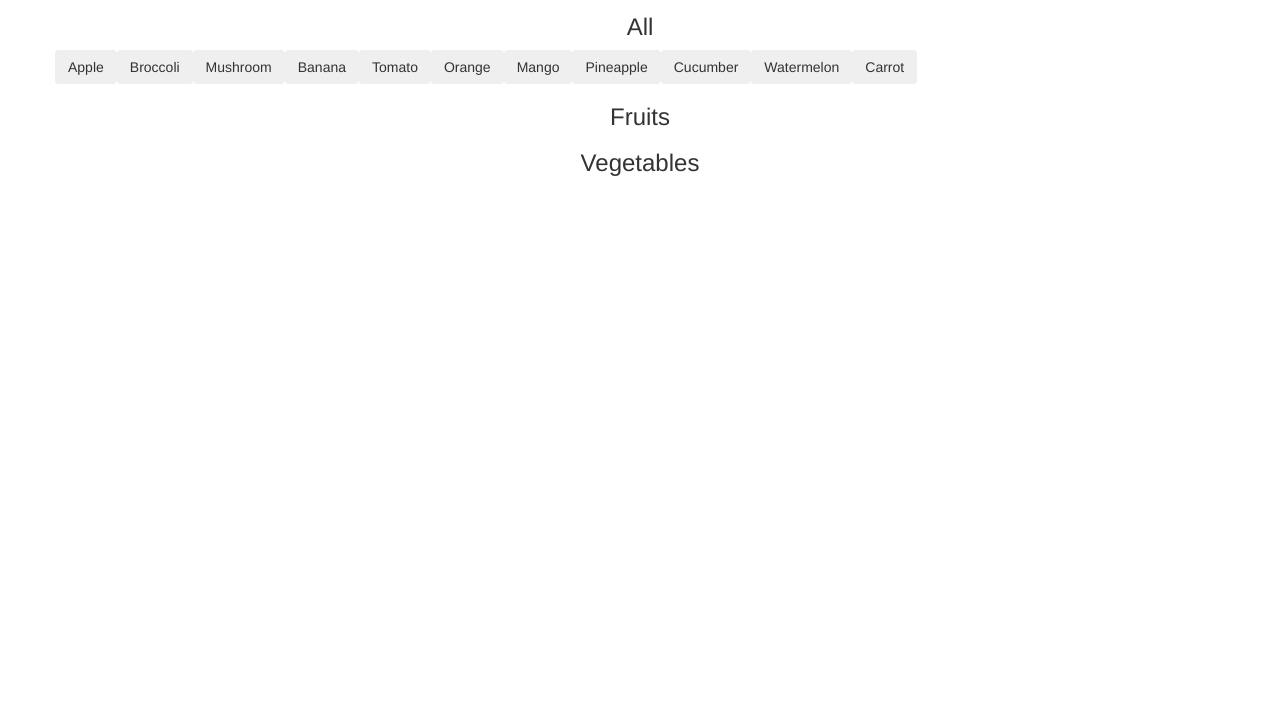
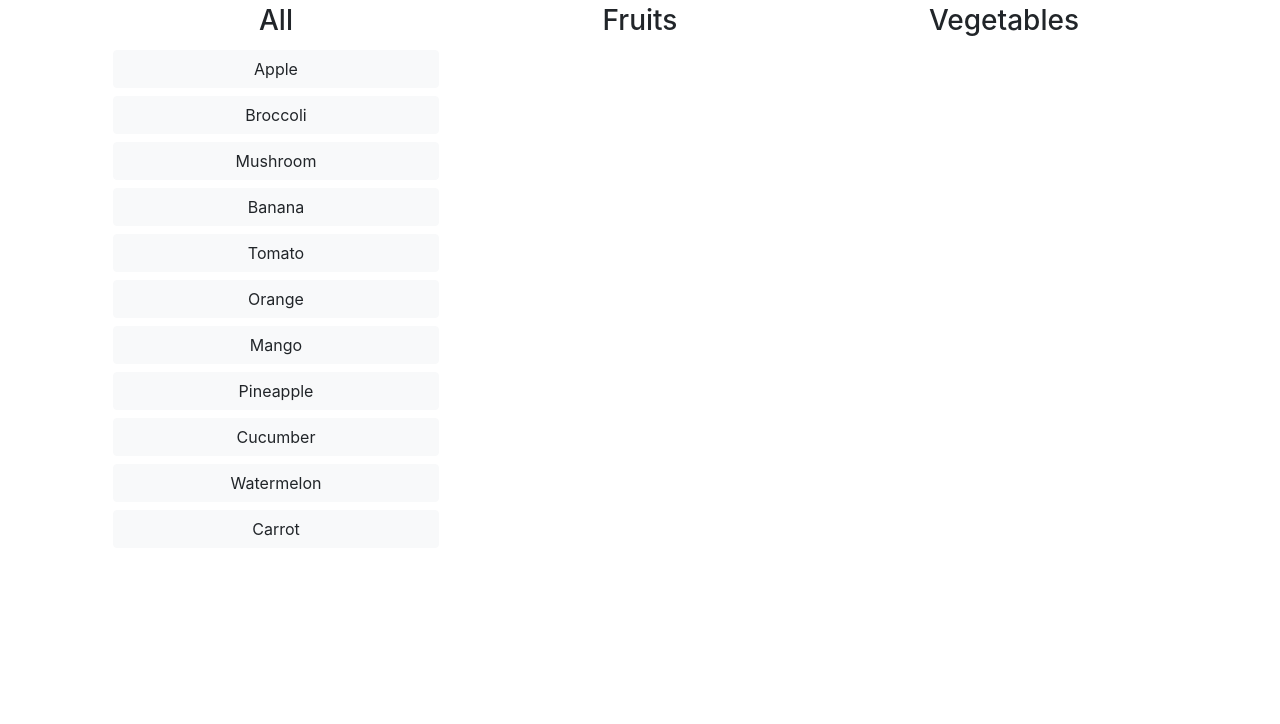
Before and after one commit to jeettan/answer, a plain HTML site: page index.html in a window 1280 px wide. Shown: the part 76-800 px from the top of the page. Drawn offline with nearby package versions, Linux system fonts and the light colour scheme.

Commit message:
Update index.html

```diff
--- a/index.html
+++ b/index.html
@@ -2,8 +2,8 @@
 <html>
 <meta charset="utf-8">
 <meta name="viewport" content="width=device-width, initial-scale=1, shrink-to-fit=no">
-<link rel="stylesheet" href="https://maxcdn.bootstrapcdn.com/bootstrap/3.2.0/css/bootstrap.min.css">
-
+<link rel="stylesheet" href="https://cdn.jsdelivr.net/npm/bootstrap@4.3.1/dist/css/bootstrap.min.css"
+    integrity="sha384-ggOyR0iXCbMQv3Xipma34MD+dH/1fQ784/j6cY/iJTQUOhcWr7x9JvoRxT2MZw1T" crossorigin="anonymous">
 
 <body>
 
```
